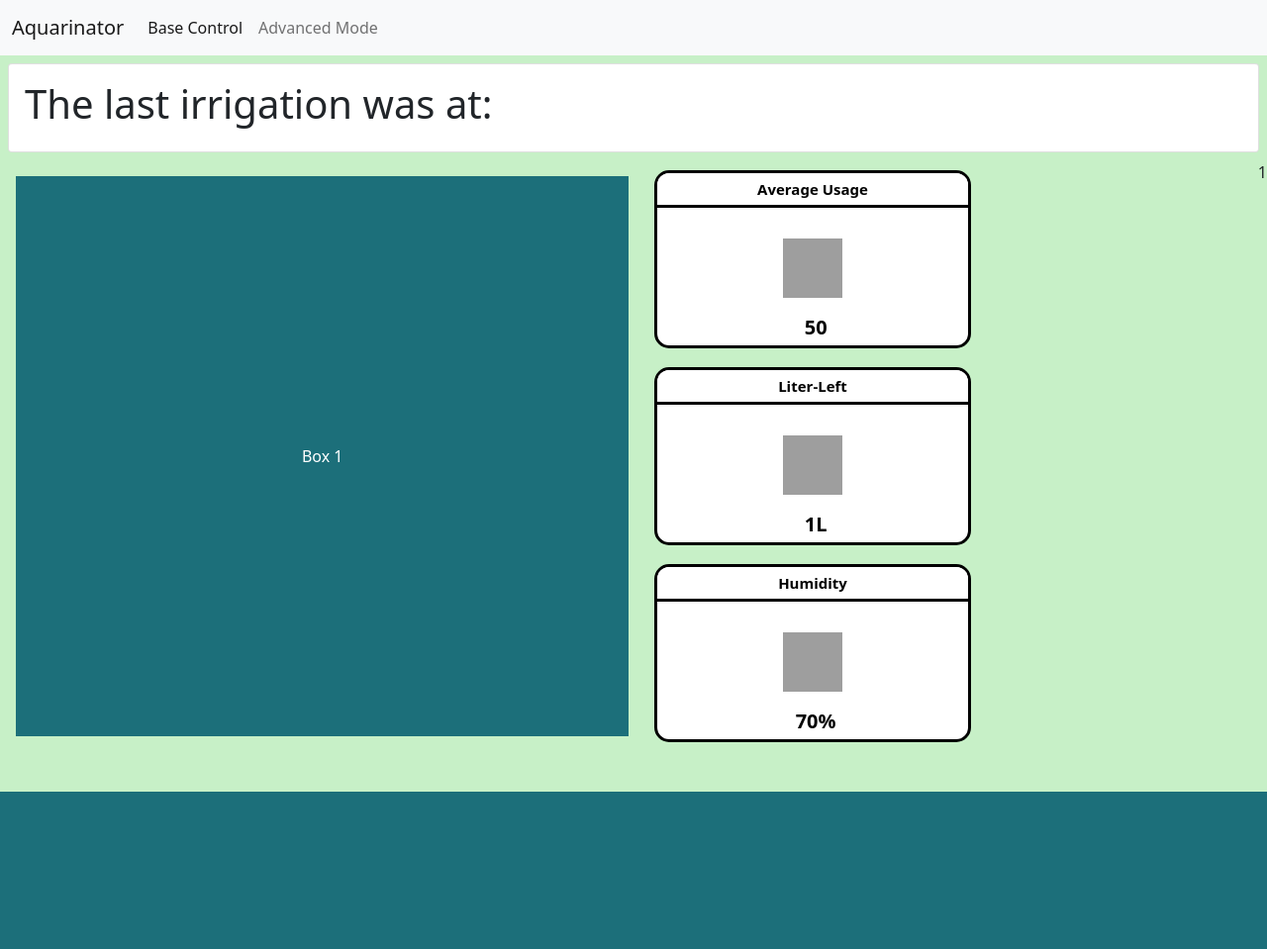
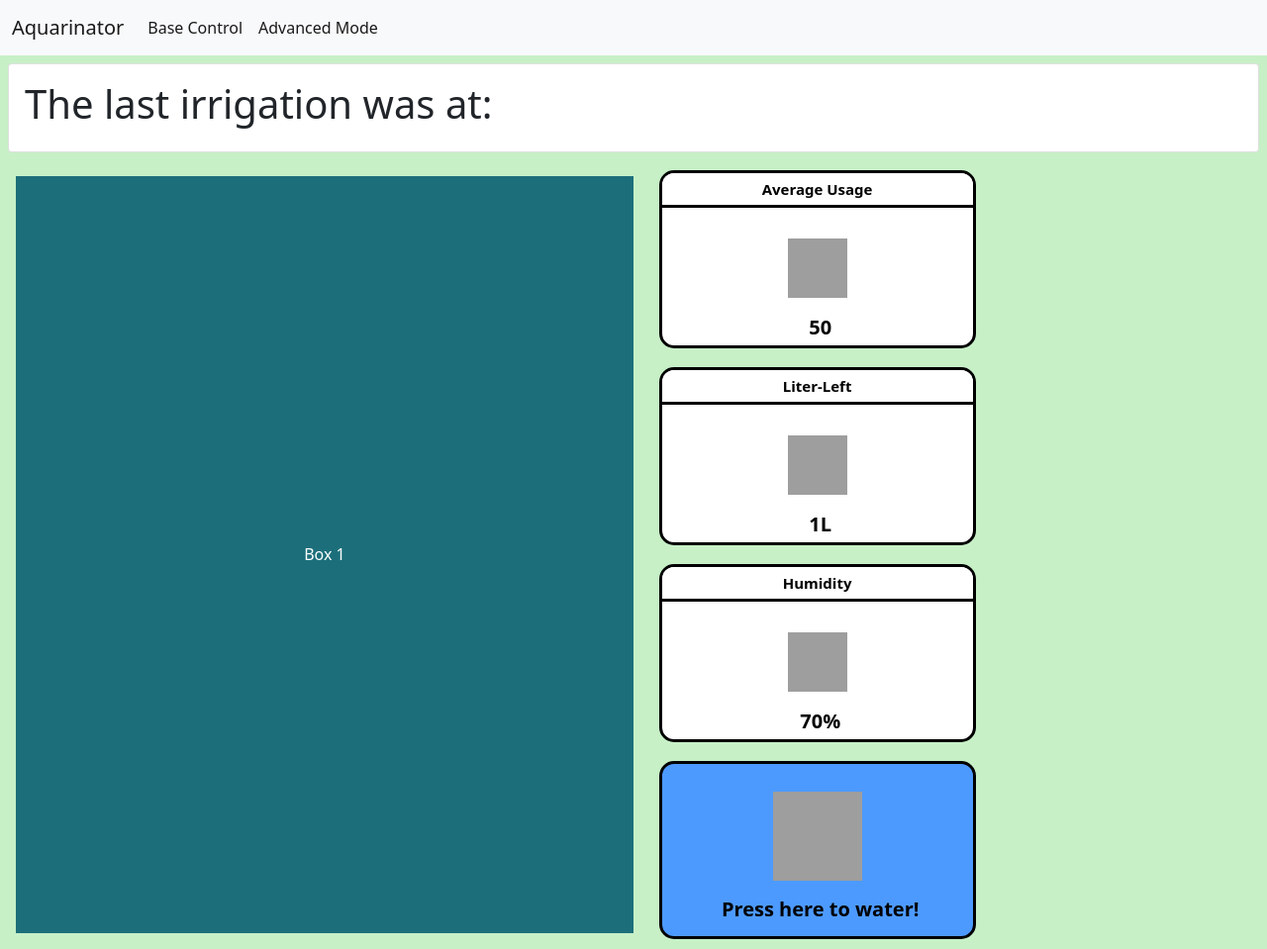
Before and after one commit to andrsdtr/aquarinator, a Flask app: page / in a window 1280 px wide. Shown: the whole page at 99% size. Before the commit the page ends 800 px from the top, so only its background shows below. Run offline with Flask 2, Linux system fonts and the light colour scheme; grey boxes are pictures that could not be loaded.

Commit message:
watering button

```diff
--- a/app/static/main.css
+++ b/app/static/main.css
@@ -56,6 +56,15 @@
     margin-bottom: 5px;
 }
 
+.material-iconbutton {
+  margin-top: 1rem;
+  height: 90px;
+  width: 90px;
+  font-size: 36px;
+  color: black;
+  margin-bottom: 5px;
+}
+
 .main-descriptionkpi {
     margin-top: 0.6rem;
     margin-left: 0.39rem;
@@ -64,3 +73,21 @@
     text-align: center;
     font-weight: bold;
 }
+.button {
+    height: 180px;
+    width: 320px;
+    display: flex;
+    flex-direction: column;
+    border: 3px solid black;
+    border-radius: 15px;
+    overflow: hidden;
+    margin: 0.6rem;
+    background-color: rgb(77, 154, 255);
+    justify-content: center;
+    align-items: center;
+    padding: 15px 0;
+}
+
+.button:active {
+  border: 5px solid black;
+}
--- a/app/templates/base.html
+++ b/app/templates/base.html
@@ -22,7 +22,7 @@
               <a class="nav-link active" aria-current="page" href="/">Base Control</a>
             </li>
             <li class="nav-item">
-              <a class="nav-link" href="/advanced">Advanced Mode</a>
+              <a class="nav-link active" href="/advanced">Advanced Mode</a>
             </li>
           </ul>
         </div>
--- a/app/templates/base_control.html
+++ b/app/templates/base_control.html
@@ -31,6 +31,13 @@
             <div class="main-descriptionkpi">70%</div>
         </div>
     </div>
+    <button class="button">
+        <div class="card-mainkpi">
+            <img src="https://library.kissclipart.com/20180901/ouw/kissclipart-watering-can-icon-clipart-watering-cans-computer-i-a498c0881b078b51.png" class="material-iconbutton">
+            <div class="main-descriptionkpi">Press here to water!</div>
+        </div>
+    </button>
+    </div>
 </div>
-1
+
 {% endblock %}
```
Also changed, not shown: sql/data.sql (deleted), sql/foreign_keys_and_updates.sql (deleted), sql/schema.sql (deleted).
